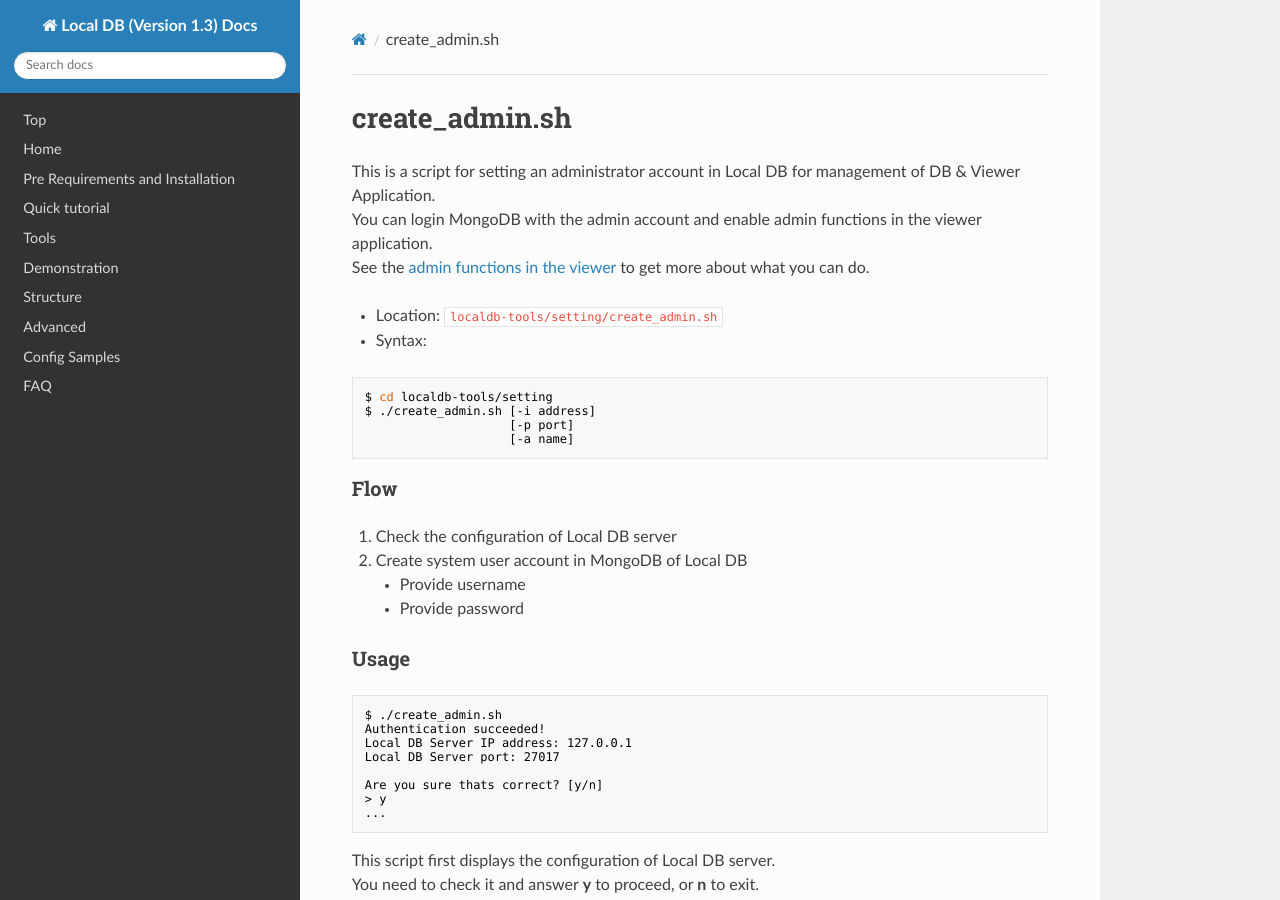
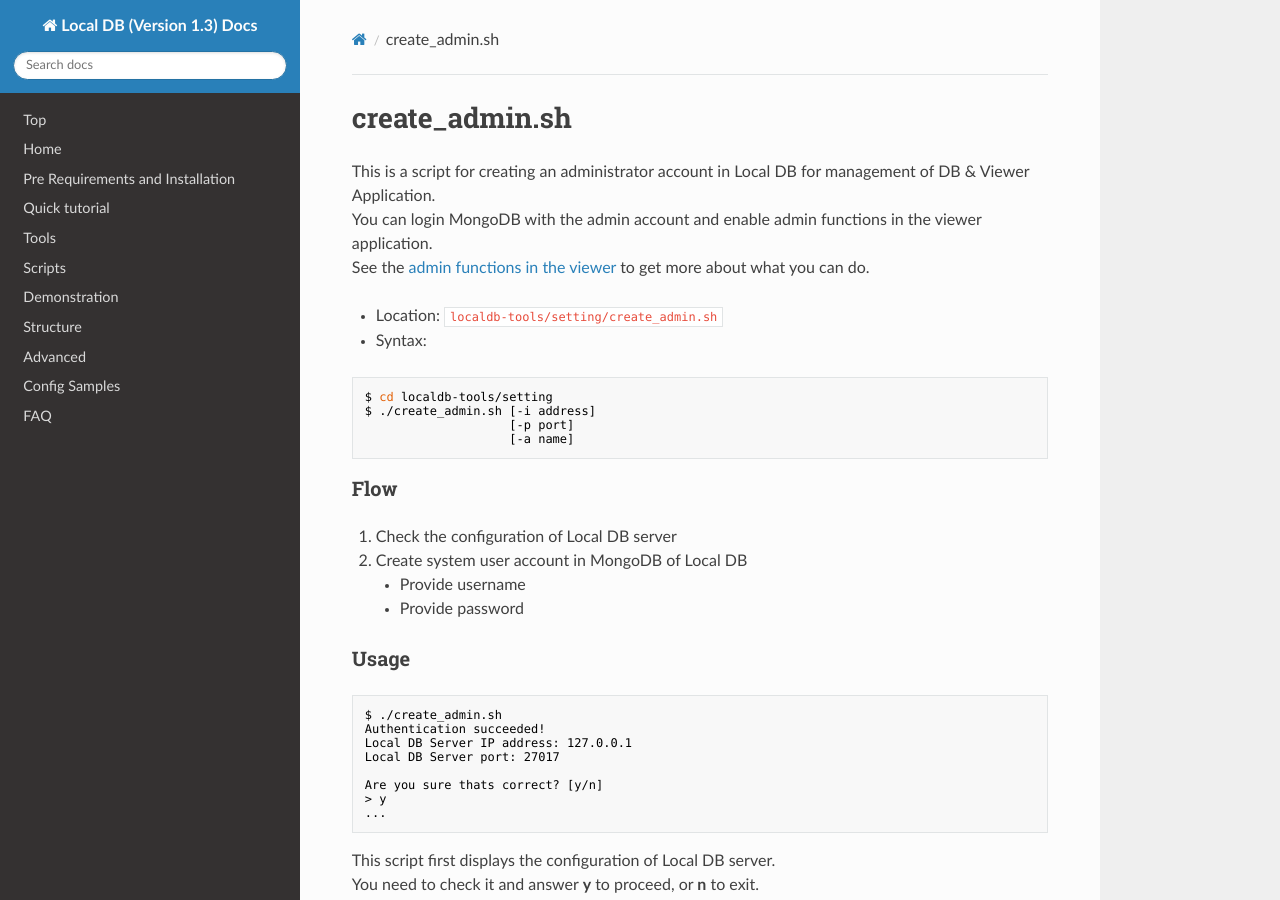
Before and after one commit to jlab-hep/localdb-docs, an MkDocs documentation site: the page built from docs/create_admin.md, in a window 1280 px wide and 900 px high. Built offline with MkDocs 1.6.1, drawn with Linux system fonts in a browser that asks for light colours; nearby versions of some CDN libraries; old or Windows-style settings are respelled for this version of MkDocs.

Commit message:
Added script page

```diff
--- a/docs/create_admin.md
+++ b/docs/create_admin.md
@@ -1,6 +1,6 @@
 # create_admin.sh
 
-This is a script for setting an administrator account in Local DB for management of DB & Viewer Application.<br>
+This is a script for creating an administrator account in Local DB for management of DB & Viewer Application.<br>
 You can login MongoDB with the admin account and enable admin functions in the viewer application.<br>
 See the [admin functions in the viewer](viewer.md) to get more about what you can do.
 
--- a/mkdocs.yml
+++ b/mkdocs.yml
@@ -5,6 +5,7 @@ pages:
     - Pre Requirements and Installation: requirements.md
     - Quick tutorial: tutorial.md
     - Tools: tool.md
+    - Scripts: scripts.md
     - Demonstration: demonstration.md
     - Structure: structure.md
     - Advanced: advanced.md
```
Also changed, not shown: docs/scripts.md (added, +22 -0 lines).
